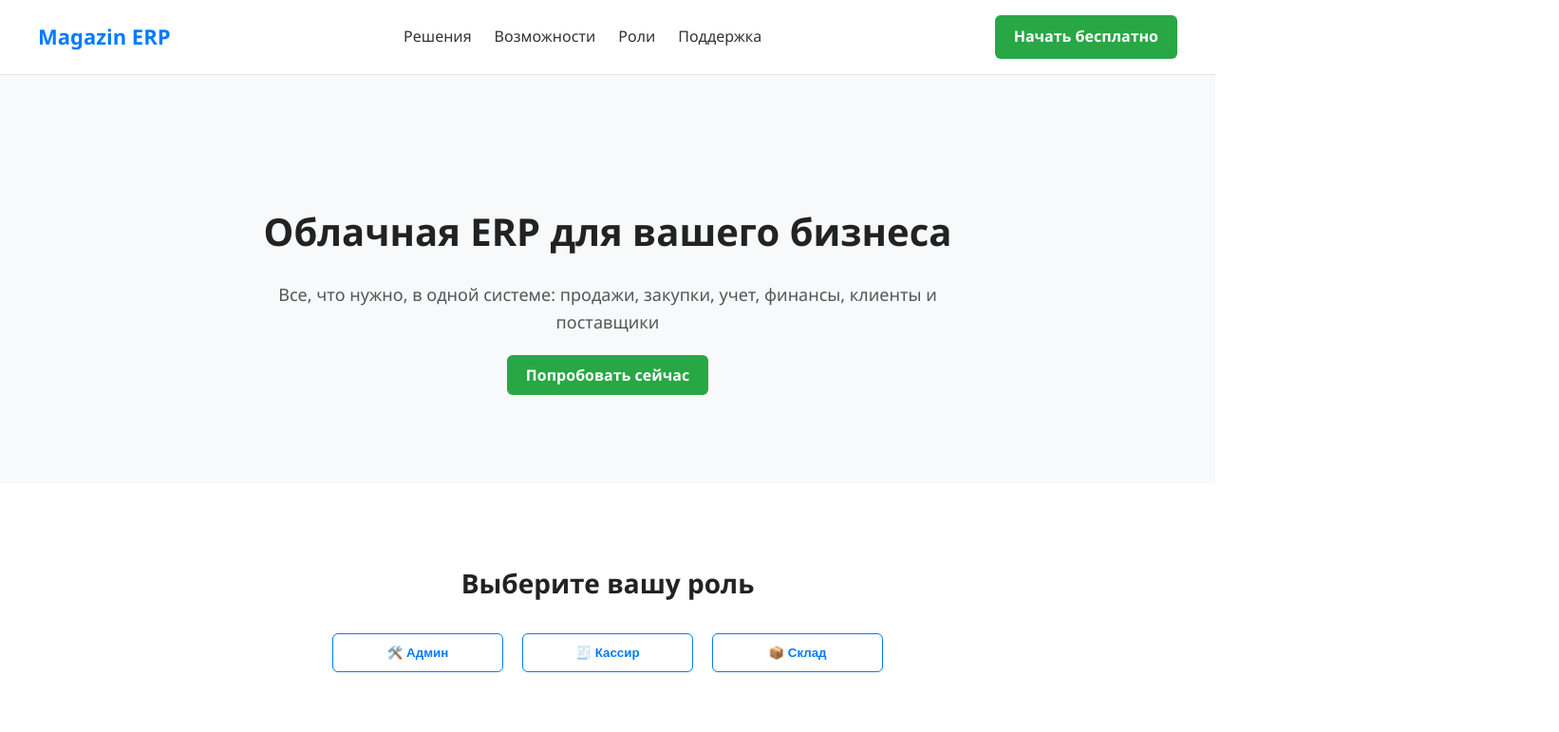
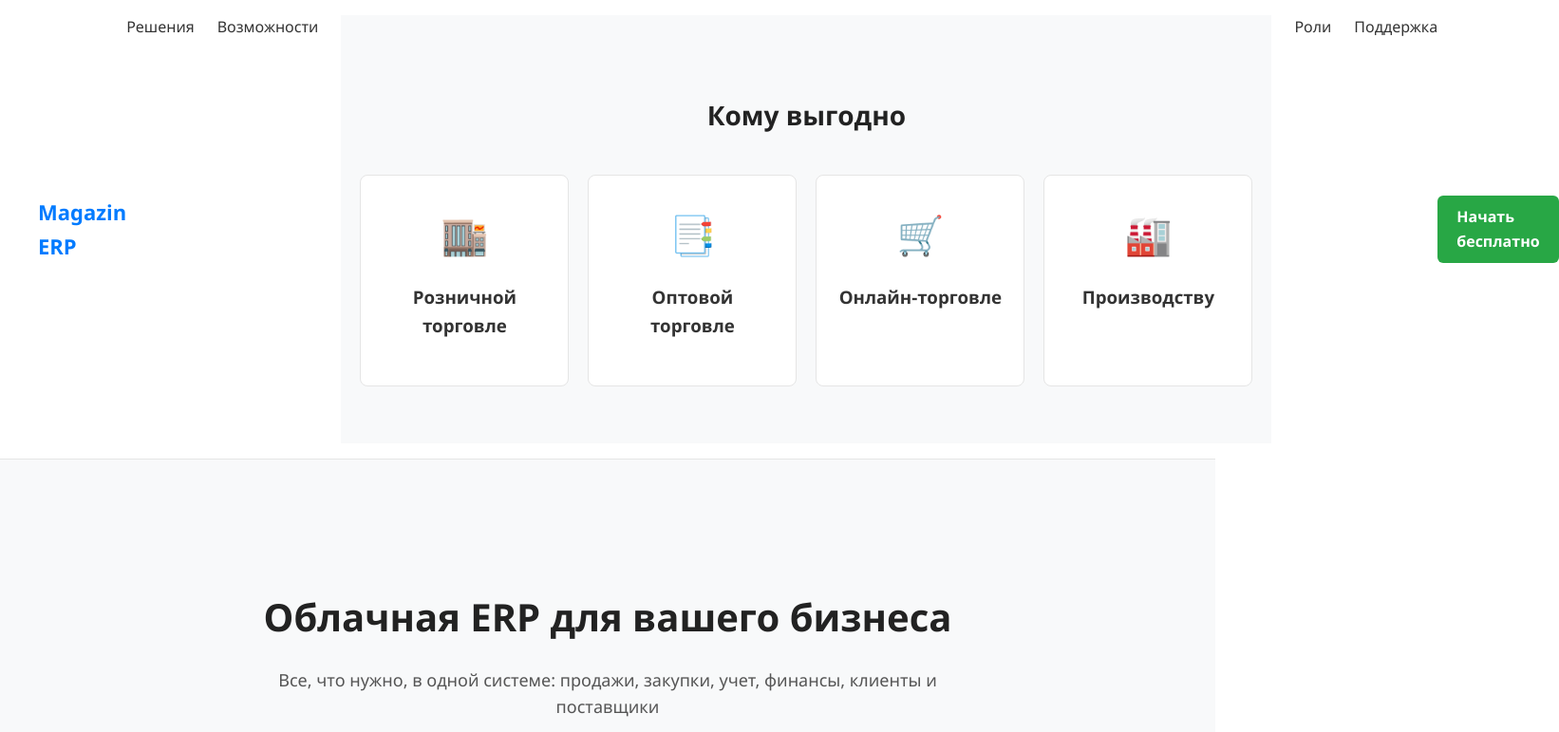
Before and after one commit to arsendautov706-tech/magazin-app, a website: page public/home.html in a window 1280 px wide. Shown: the top 771 px of the page at 95% size, 1642 px wide, since content can reach past the window. Drawn offline with Linux system fonts and the light colour scheme; no server answers.

Commit message:
feat: добавлен блок 'ому выгодно' и обновлены стили

```diff
--- a/public/css/styles.css
+++ b/public/css/styles.css
@@ -140,3 +140,52 @@ body {
 .features li:hover {
   box-shadow: 0 4px 12px rgba(0,0,0,0.1);
 }
+.benefits {
+  padding: 60px 20px;
+  background: #f8f9fa;
+  text-align: center;
+}
+
+.benefits h2 {
+  font-size: 28px;
+  margin-bottom: 40px;
+  color: #222;
+}
+
+.benefit-grid {
+  display: grid;
+  grid-template-columns: repeat(auto-fit, minmax(220px, 1fr));
+  gap: 20px;
+  max-width: 1000px;
+  margin: 0 auto;
+}
+
+.benefit-card {
+  background: #fff;
+  border: 1px solid #e5e5e5;
+  border-radius: 8px;
+  padding: 30px 20px;
+  cursor: pointer;
+  transition: all 0.3s;
+}
+.benefit-card:hover {
+  box-shadow: 0 4px 12px rgba(0,0,0,0.1);
+  transform: translateY(-3px);
+}
+
+.benefit-card .icon {
+  font-size: 40px;
+  margin-bottom: 15px;
+}
+
+.benefit-info {
+  margin-top: 30px;
+  padding: 20px;
+  background: #fff;
+  border: 1px solid #e5e5e5;
+  border-radius: 8px;
+  max-width: 800px;
+  margin-inline: auto;
+  display: none;
+  text-align: left;
+}
--- a/public/home.html
+++ b/public/home.html
@@ -15,6 +15,31 @@
       <ul>
         <li><a href="#solutions">Решения</a></li>
         <li><a href="#features">Возможности</a></li>
+        <section id="benefits" class="benefits">
+  <h2>Кому выгодно</h2>
+  <div class="benefit-grid">
+    <div class="benefit-card" data-info="retail">
+      <div class="icon">🏬</div>
+      <h3>Розничной торговле</h3>
+    </div>
+    <div class="benefit-card" data-info="wholesale">
+      <div class="icon">📑</div>
+      <h3>Оптовой торговле</h3>
+    </div>
+    <div class="benefit-card" data-info="online">
+      <div class="icon">🛒</div>
+      <h3>Онлайн‑торговле</h3>
+    </div>
+    <div class="benefit-card" data-info="manufacturing">
+      <div class="icon">🏭</div>
+      <h3>Производству</h3>
+    </div>
+  </div>
+
+  <!-- Контейнер для вывода информации -->
+  <div id="benefit-info" class="benefit-info"></div>
+</section>
+
         <li><a href="#roles">Роли</a></li>
         <li><a href="#support">Поддержка</a></li>
       </ul>
--- a/public/js/home.js
+++ b/public/js/home.js
@@ -147,3 +147,23 @@ async function goToPanel(targetRole) {
     alert('Ошибка сети');
   }
 }
+document.addEventListener("DOMContentLoaded", () => {
+  const cards = document.querySelectorAll(".benefit-card");
+  const infoBox = document.getElementById("benefit-info");
+
+  const infoData = {
+    retail: "Розничная торговля: удобный учёт товаров, касса, чеки, интеграция с 54‑ФЗ и маркировкой.",
+    wholesale: "Оптовая торговля: управление заказами, накладные, счета, контроль остатков и цен.",
+    online: "Онлайн‑торговля: интеграция с маркетплейсами (Ozon, WB, Яндекс), учёт комиссий, FBO/FBS.",
+    manufacturing: "Производство: планирование, контроль сырья, себестоимость, отчёты по выпуску."
+  };
+
+  cards.forEach(card => {
+    card.addEventListener("click", () => {
+      const key = card.dataset.info;
+      infoBox.innerHTML = `<h3>${card.querySelector("h3").innerText}</h3><p>${infoData[key]}</p>`;
+      infoBox.style.display = "block";
+      infoBox.scrollIntoView({ behavior: "smooth" });
+    });
+  });
+});
```
